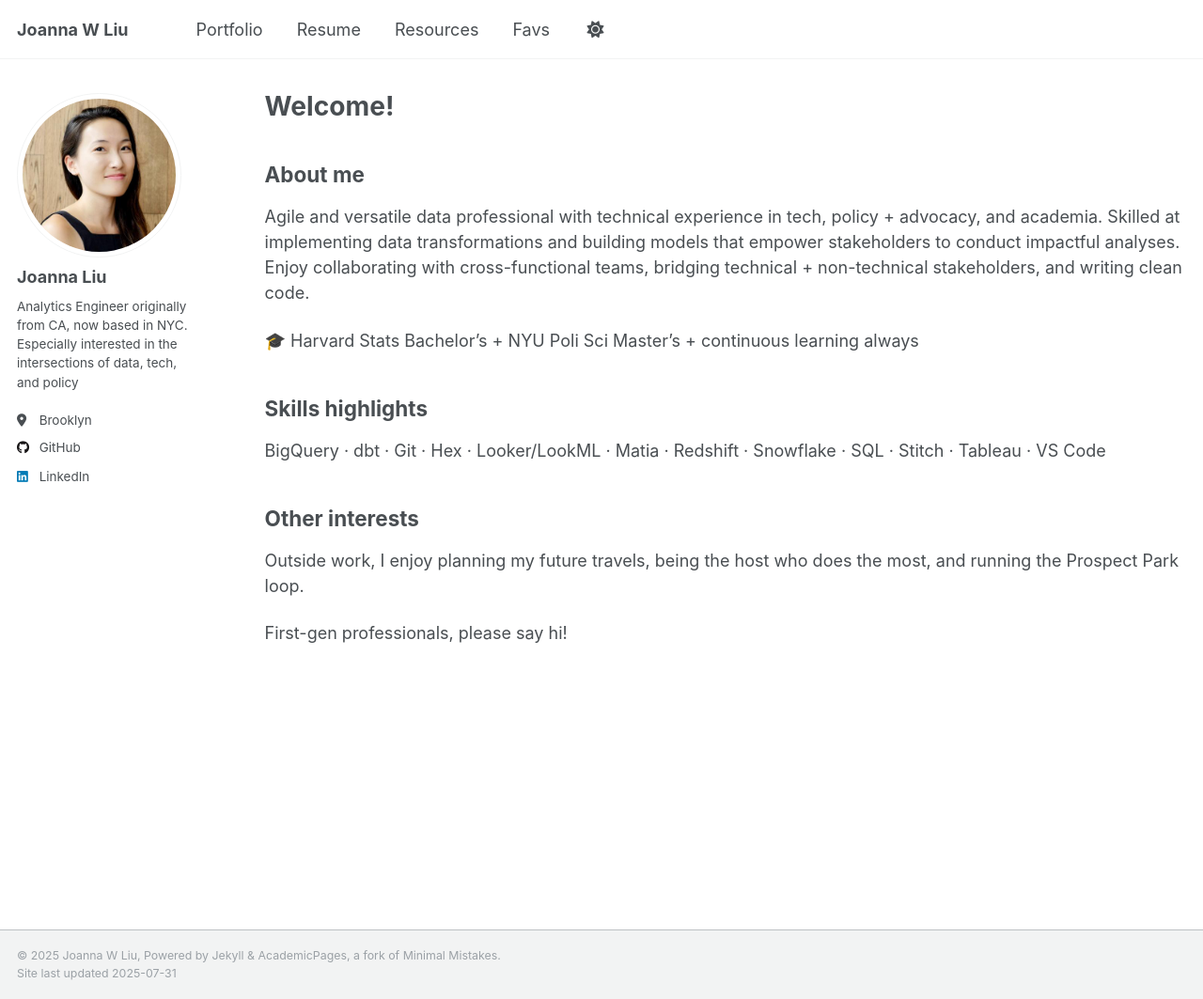
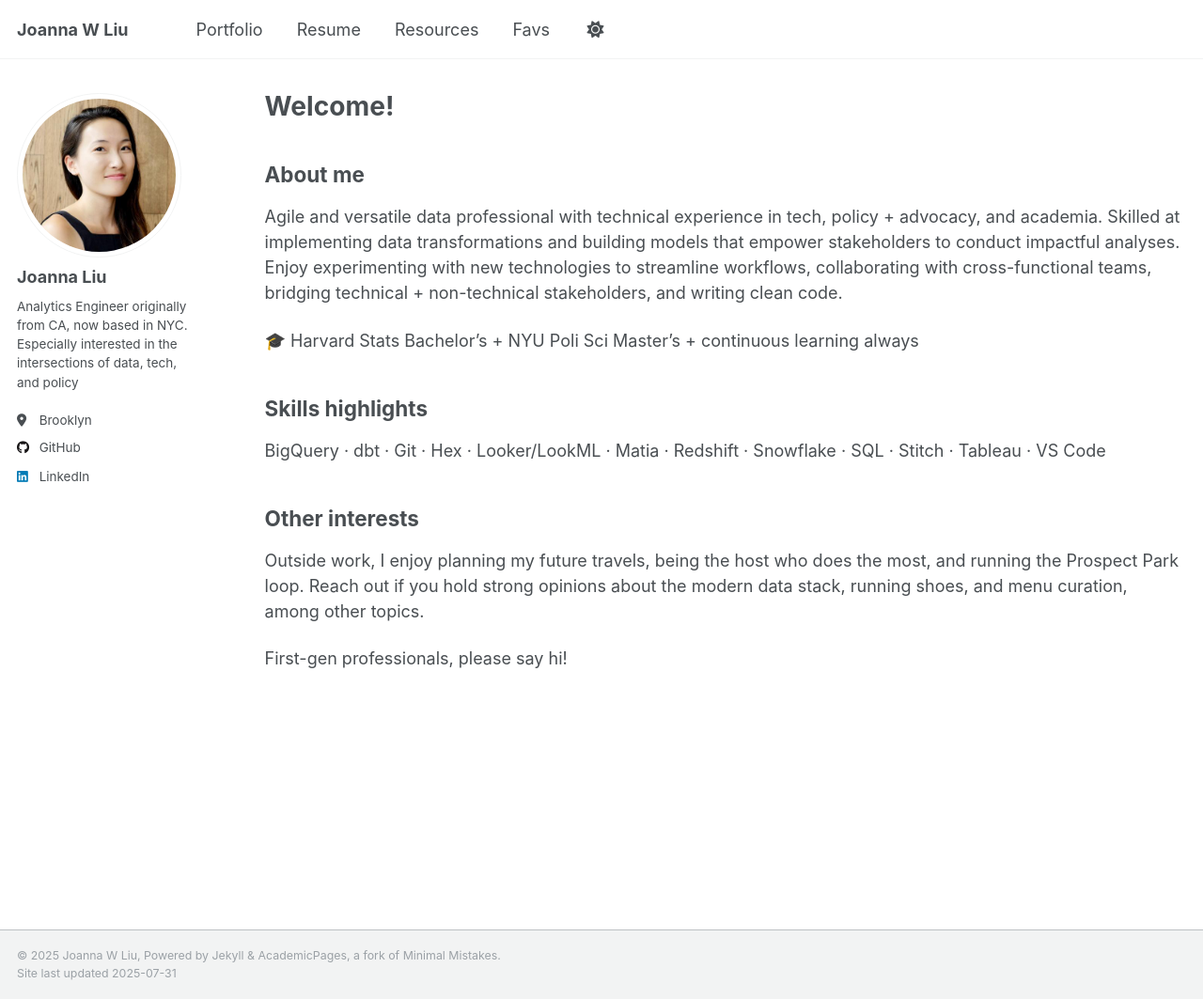
Before and after one commit to joannawliu/joannawliu.github.io, a Jekyll site: the page built from _pages/about.md, in a window 1280 px wide and 1063 px high. Shown: the whole window at 94% size. Built offline with Jekyll 4.4.1, drawn with Linux system fonts in a browser that asks for light colours; a script that is not in the unit is left out.

Commit message:
Update about.md with more info

```diff
--- a/_pages/about.md
+++ b/_pages/about.md
@@ -10,7 +10,7 @@ redirect_from:
 
 ## About me
 
-Agile and versatile data professional with technical experience in tech, policy + advocacy, and academia. Skilled at implementing data transformations and building models that empower stakeholders to conduct impactful analyses. Enjoy collaborating with cross-functional teams, bridging technical + non-technical stakeholders, and writing clean code.
+Agile and versatile data professional with technical experience in tech, policy + advocacy, and academia. Skilled at implementing data transformations and building models that empower stakeholders to conduct impactful analyses. Enjoy experimenting with new technologies to streamline workflows, collaborating with cross-functional teams, bridging technical + non-technical stakeholders, and writing clean code.
 
 🎓 Harvard Stats Bachelor’s + NYU Poli Sci Master’s + continuous learning always
 
@@ -22,6 +22,6 @@ BigQuery · dbt · Git · Hex · Looker/LookML · Matia · Redshift · Snowflake
 
 ## Other interests
 
-Outside work, I enjoy planning my future travels, being the host who does the most, and running the Prospect Park loop.
+Outside work, I enjoy planning my future travels, being the host who does the most, and running the Prospect Park loop. Reach out if you hold strong opinions about the modern data stack, running shoes, and menu curation, among other topics.
 
 First-gen professionals, please say hi!
```
